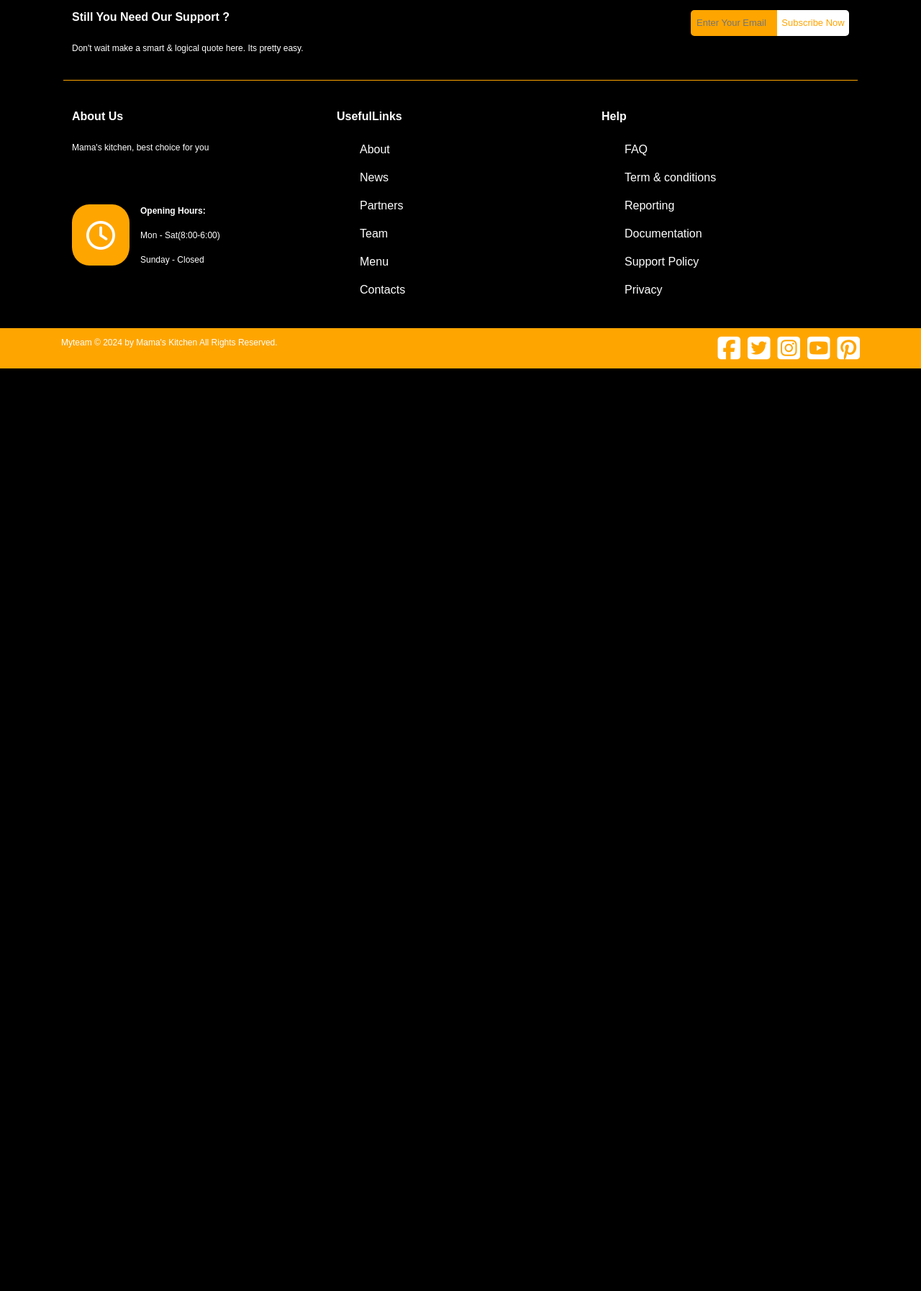
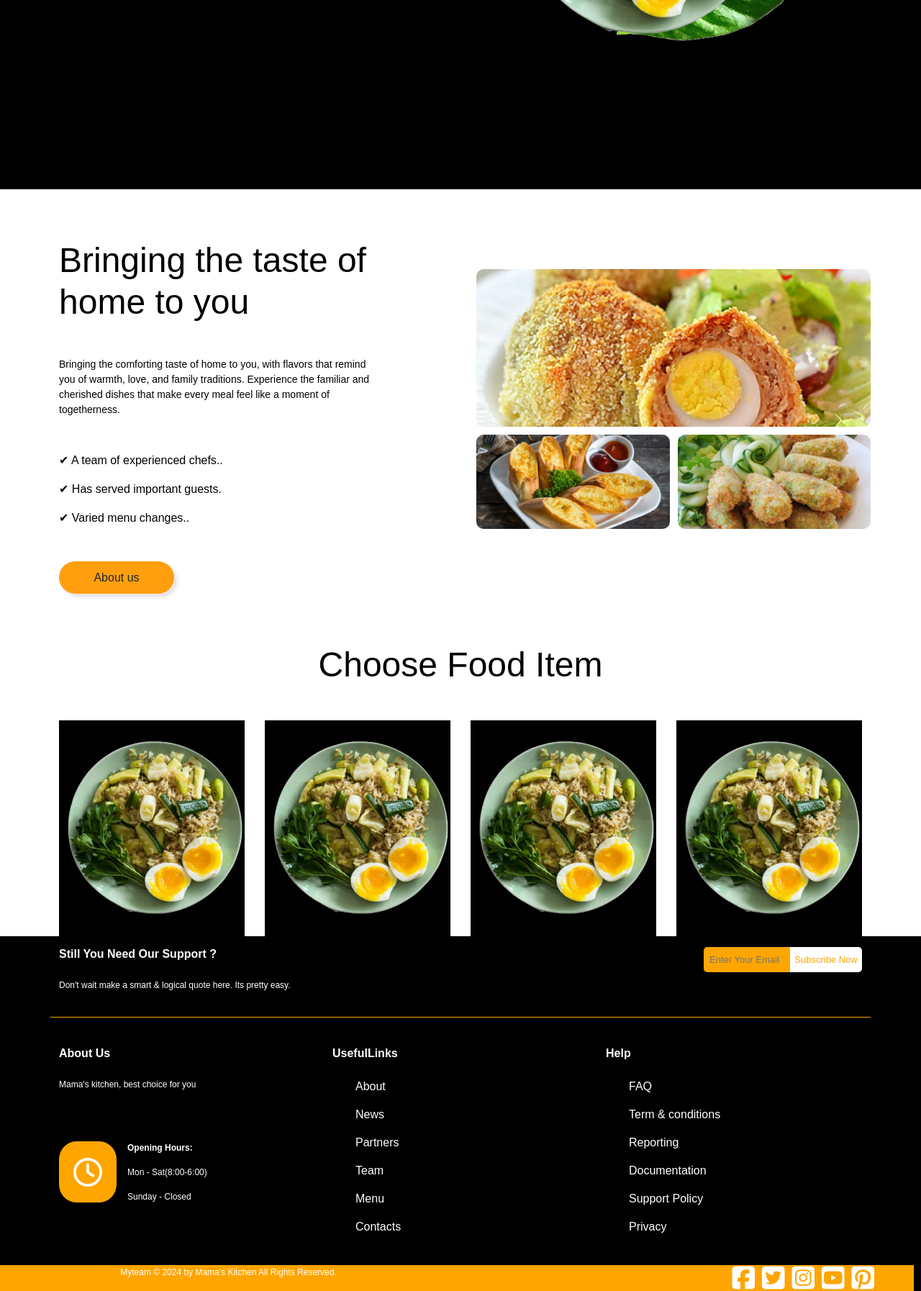
Before and after one commit to TranHoangXuanNguyen/PHP_WebBasicProject, a PHP site: page /phpmailer/ in a window 1280 px wide. Shown: the part 433-2227 px from the top of the page at 72% size. Before the commit the page ends 945 px from the top, so only its background shows below. Run offline with PHP 8.4, Linux system fonts and the light colour scheme.

Commit message:
#7 Done list food item homepage

```diff
--- a/app/assets/css/footer.css.php
+++ b/app/assets/css/footer.css.php
@@ -11,12 +11,11 @@
 
         }
         .container {
-                padding: 20px 30px 0px 30px;
-                width: 1300px;
+                width: 100%;
                 margin: 0 auto;
         }
 
-        .row:first-child {
+        .rowfirst-child {
                 border-bottom: 1px solid orange; /* Tạo đường gạch dưới */
                 padding-bottom: 10px; /* Thêm khoảng cách  */
                 margin-top: 15px;
@@ -95,16 +94,14 @@
         ul li a:hover {
                 color: orange; /* Thêm hiệu ứng màu khi hover */
         }
-        .row:last-child{
+        .rowlast-child{
                 display:flex;
                 justify-content: space-around;
                 align-items: center; /* Căn giữa theo chiều dọc */
                 background-color: orange;
-                width: 100vw; /* Full toàn bộ chiều ngang màn hình */
+                width: calc(100vw - 10px); /* Full toàn bộ chiều ngang màn hình */
                 margin-left: calc(-50vw + 50%); /* Đưa phần tử ra khỏi giới hạn container */
-                padding: 10px 30px; /* Thêm khoảng cách padding */
                 text-align: center; /* Giúp căn giữa nội dung text */
-
         }
        .icon-right {
                 display: flex;
--- a/app/assets/css/header.css.php
+++ b/app/assets/css/header.css.php
@@ -6,7 +6,7 @@
                 font-family: arial;
         }
     .navbar-brand {
-  padding-left: 100px;
+  padding-left: 130px;
 }
 
 #navbarNav {
--- /dev/null
+++ b/app/assets/css/home.css.php
@@ -0,0 +1,118 @@
+<style>
+    .banner {
+  background-color: #000;
+  width: 100%;
+}
+
+
+h1 {
+  text-shadow: 1px 1px 2px #7c7c7c;
+}
+.btn {
+ width: 160px;
+  padding: 0.5em 1.5em;
+  border-radius: 30px !important;
+  box-shadow: 5px 5px 5px rgba(105, 73, 73, 0.15);
+  background-color: #FF9F0D!important;
+    height: 45px;
+}
+
+.chuto{
+    font-size:16px
+}
+.chuvua{
+    font-size:14px;
+}
+.caibaobo{position: relative;}
+
+.imgSlide1{
+    position: absolute;
+    width: 350px;
+    height: 350px;
+    z-index: 1;
+    right: 100px;
+    top: 90px;
+}
+.paddingTop70{
+    padding-top: 70px;
+}
+.blackText{
+    color: #000;
+}
+.imgSlide2{
+    position: absolute;
+    width: 305px;
+    height: 451px;
+    right: 0;
+}
+.banner{
+    height: 80vh;
+}
+.img-3CaiAnhSieuDepTrai{
+    display: grid;
+    grid-template-rows:1fr 1fr ;
+    gap: 2%;
+    position: absolute;
+    right: 0;
+    top: 10%;
+}
+.img-row1{
+    display: flex ;
+    align-items: flex-end;
+}
+.img-row2{
+    display: flex ;
+    gap:2%;
+
+}
+.imgContact1{
+    width: 100%;
+    height: 80%;
+    object-fit: cover;
+    bottom: 0;
+    border-radius: 10px;
+
+
+}
+.imgContact2{
+    width: 64%;
+    height: 50%;
+    object-fit: cover;
+    border-radius: 10px;
+}
+
+.rowNhungMaNoVipHon{
+    display: flex;
+    flex-direction: row;
+    justify-content: space-between;
+}
+.inRight{
+   margin: 0px;
+}
+.imgContai{
+    position: relative;
+}
+.rowContent{
+    display: grid;
+    grid-template-columns: 1fr 1fr 1fr 1fr;
+    justify-content: space-around;
+    align-items: center;
+    gap: 2.5%;
+}
+.rowContentSession{
+    width: 100%;
+    height: 300px;
+    object-fit: contain;
+    background-color: #000;
+}
+.rowContent_img{
+    width: 100%;
+    height: 100%;
+    object-fit: contain;
+}
+@media screen and (max-width: 567px) {
+  .banner {
+    text-align: center;
+  }
+}
+</style>
--- a/app/components/footer.php
+++ b/app/components/footer.php
@@ -8,13 +8,13 @@
   <footer class="footer">
         <div class="container">
                 <div class="row ">
-                        <div class="col-md-6 text-left">
+                        <div class="col-md-6 text-left rowfirst-child">
                               <div class="title">
                                     <h6><b>Still You Need Our Support ?</b></h6>
                                     <p>Don't wait make a smart & logical quote here. Its pretty easy.</p>
                               </div>
                         </div>
-                        <div class="col-md-6">
+                        <div class="col-md-6 rowfirst-child">
                                 <div class="subscribe-form">
                                     <input type="email" placeholder="Enter Your Email" class="email-input">
                                     <button>Subscribe Now</button>
@@ -62,8 +62,8 @@
 
                 </div>
 
-                <div class="row">
-                        <div class="col-md-6 text-under">
+                <div class="rowlast-child">
+                        <div class="col-md-6">
                                 <p>Myteam © 2024 by Mama's Kitchen All Rights Reserved.</p>
                         </div>
                         <div class="col-md-6 icon-right">
--- a/app/components/header.php
+++ b/app/components/header.php
@@ -5,6 +5,7 @@
     <!-- Navigation -->
 
     <header>
+
         <nav class="navbar navbar-expand-lg bg-dark">
             <div class="container-fluid">
                 <a class="navbar-brand" href="/Home">
@@ -42,4 +43,5 @@
                 </div>
             </div>
         </nav>
+
     </header>
--- a/app/views/Home.php
+++ b/app/views/Home.php
@@ -4,8 +4,9 @@
   <meta charset="UTF-8">
   <meta name="viewport" content="width=device-width, initial-scale=1.0">
   <title>Document</title>
-
-
+  <?php
+    require_once("./app/assets/css/home.css.php");
+  ?>
 </head>
 <body>
 <?php
@@ -14,22 +15,74 @@
 
 <div class="banner">
     <div class="container">
-        <div class="row">
-            <div class="col-sm-4">
-                <h1>The Art of speed food Quality</h1>
-                <p>We will provide you with the best service</p>
-                <button class="btn btn-success">Learn More</button>
+        <div class="row px-5">
+            <div class="col-sm-5">
+                <h1 class="display-5 fw-bold text-start mb-5 paddingTop70">The Art of speed
+                food Qualitys</h1>
+                <p class="text-start mb-5 chuto">We will provide you with the best service.</p>
+
+                <button class="btn">Book Table</button>
             </div>
-            <div class="col-sm-7">
-                <img class="img-fluid" src="..." alt="">
+            <div class="col-sm-7 caibaobo">
+
+                <img class="imgSlide1" src="./app/assets/img/slide6.png" alt="">
+                <img class="imgSlide2" src="./app/assets/img/lief.png" alt="">
+
             </div>
         </div>
     </div>
 </div>
 
+<div class="container">
+<div class="row rowNhungMaNoVipHon">
+            <div class="col-sm-5">
+                <h2 class="display-5 text-start mb-5 paddingTop70 blackText">Bringing the taste of home to you</h2>
+                <p class="text-start mb-5 chuvua blackText">Bringing the comforting taste of home to you, with flavors that remind you of warmth, love, and family traditions. Experience the familiar and cherished dishes that make every meal feel like a moment of togetherness.</p>
+                <p class="text-start mb-3 chuto blackText">✔ A team of experienced chefs..</p>
+                <p class="text-start mb-3 chuto blackText">✔ Has served important guests.</p>
+                <p class="text-start mb-5 chuto blackText">✔ Varied menu changes..</p>
+
+                <button class="btn">About us</button>
+            </div>
+            <div class="col-sm-7 imgContai">
+              <div class="inRight img-3CaiAnhSieuDepTrai">
+              <div class="img-row1">
+                  <img class="imgContact1" src="./app/assets/img/anhthunhattrong3caianh.png" alt="">
+                </div>
+                <div class="img-row2">
+                  <img class="imgContact2" src="./app/assets/img/anhthu2trong3caianh.png" alt="">
+                  <img class="imgContact2" src="./app/assets/img/anhthu3trong3caianh.png" alt="">
+
+                </div>
+              </div>
 
 
+            </div>
+        </div>
+</div>
+<div class="container">
+<div class="row">
+    <div class="rowHeader">
+    <h2 class="display-5 text-start mb-5 paddingTop70 blackText text-center">Choose Food Item</h2>
+    </div>
+    <div class="rowContent">
+      <div class="rowContentSession">
+      <img class="rowContent_img" src="./app/assets/img/slide6.png" alt="">
+      </div>
+      <div class="rowContentSession">
+      <img class="rowContent_img" src="./app/assets/img/slide6.png" alt="">
+      </div>
+      <div class="rowContentSession">
+      <img class="rowContent_img" src="./app/assets/img/slide6.png" alt="">
+      </div>
+      <div class="rowContentSession">
+      <img class="rowContent_img" src="./app/assets/img/slide6.png" alt="">
+      </div>
 
+    </div>
+
+  </div>
+</div>
 
 <?php
   include_once("app/components/footer.php");
```
Also changed, not shown: app/assets/img/anhthu2trong3caianh.png (added), app/assets/img/anhthu3trong3caianh.png (added), app/assets/img/anhthunhattrong3caianh.png (added), app/assets/img/lief.png (added), app/assets/img/slide6.png (added).
